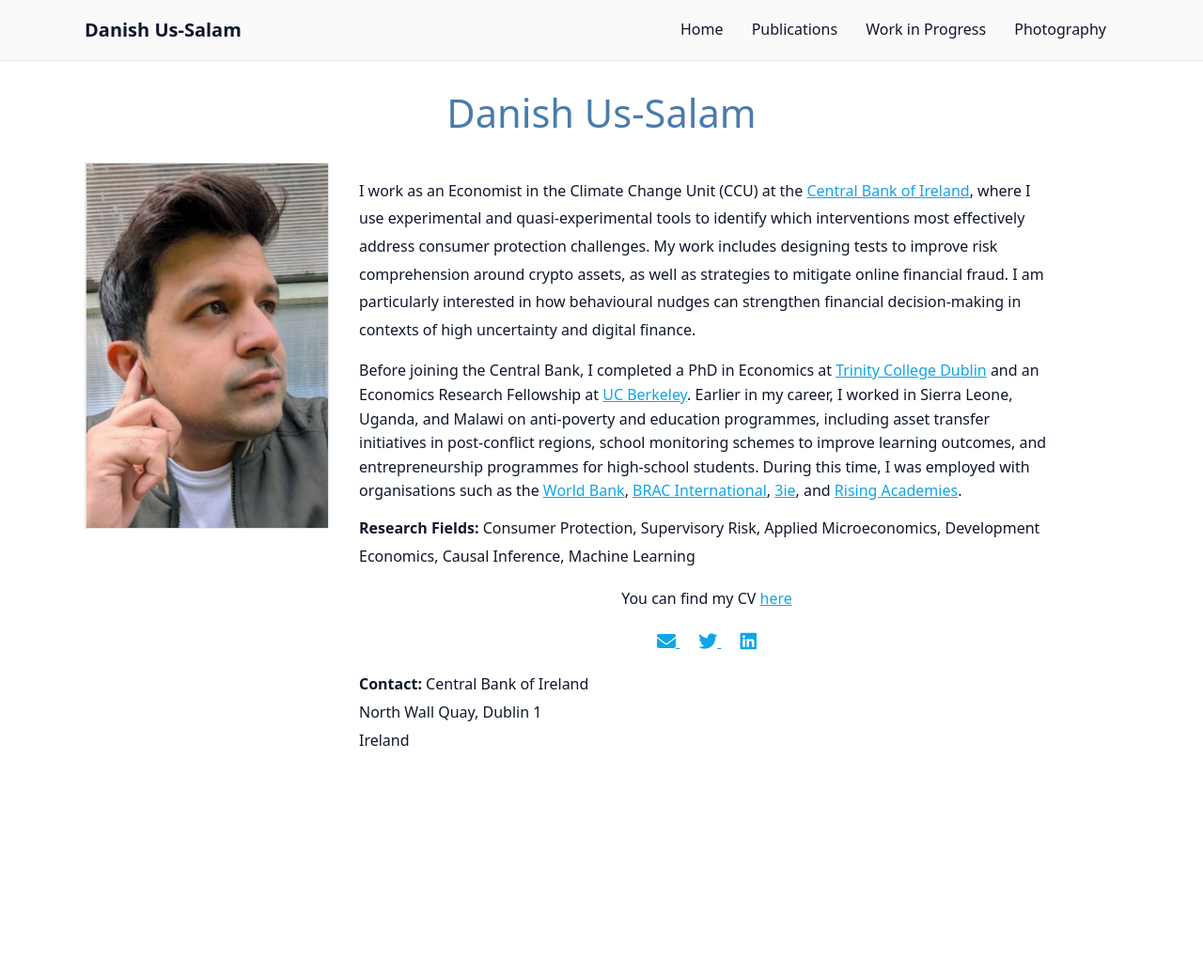
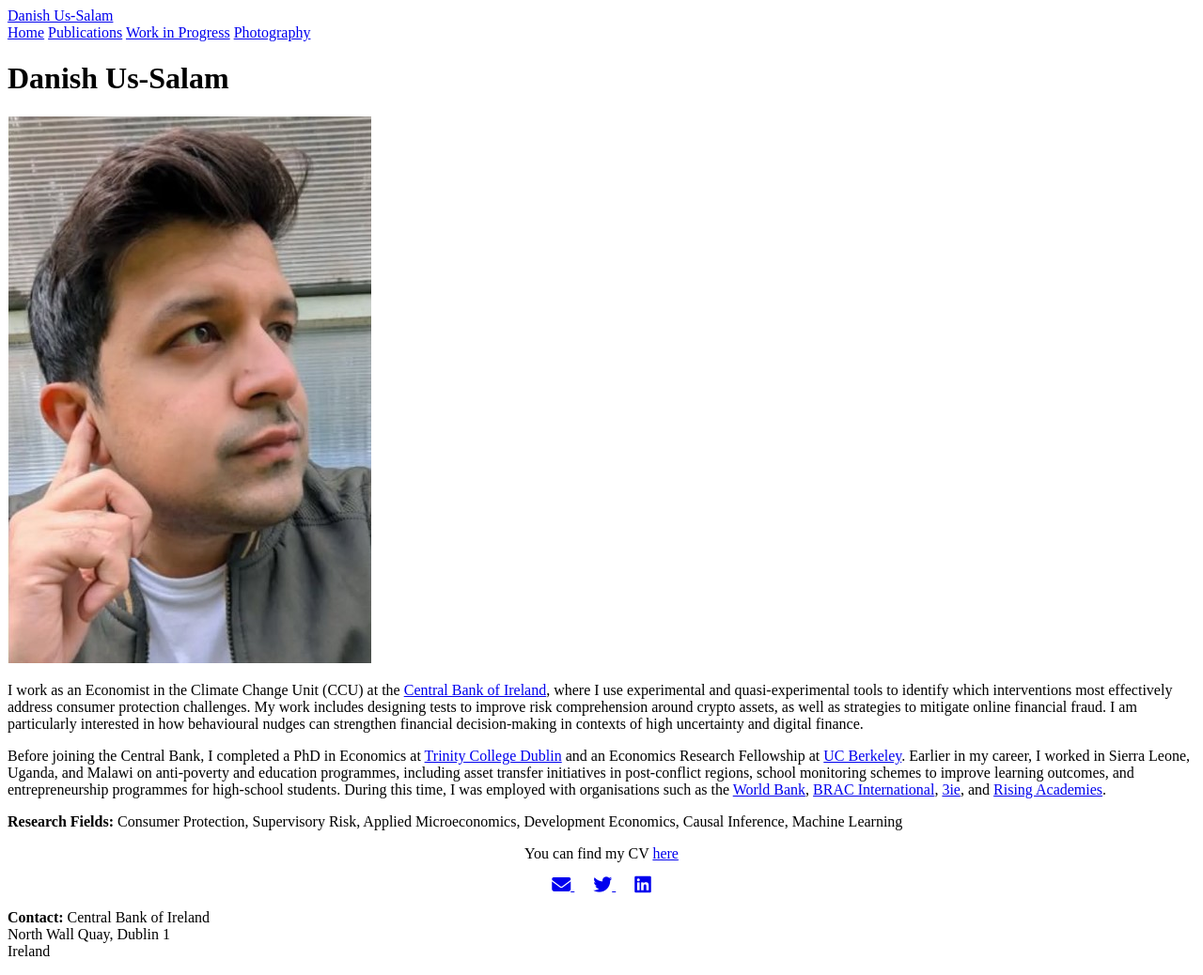
Before and after one commit to danishussalam/danishussalam.github.io, a Jekyll site: the page built from index.md, in a window 1280 px wide. Shown: the whole page at 94% size. Built offline with Jekyll 4.4.1, drawn with Linux system fonts in a browser that asks for light colours; before the commit the page ends 900 px from its top, so only the background shows below that.

Commit message:
Update default.html

```diff
--- a/_layouts/default.html
+++ b/_layouts/default.html
@@ -5,7 +5,6 @@
     <meta name="viewport" content="width=device-width, initial-scale=1" />
     <title>{% if page.title %}{{ page.title }} · {% endif %}{{ site.title }}</title>
     <meta name="description" content="{{ site.description }}">
-    <link rel="stylesheet" href="{{ '/assets/style.css' | relative_url }}">
     <link rel="stylesheet" href="https://cdnjs.cloudflare.com/ajax/libs/font-awesome/6.5.0/css/all.min.css">
   </head>
   <body>
```
